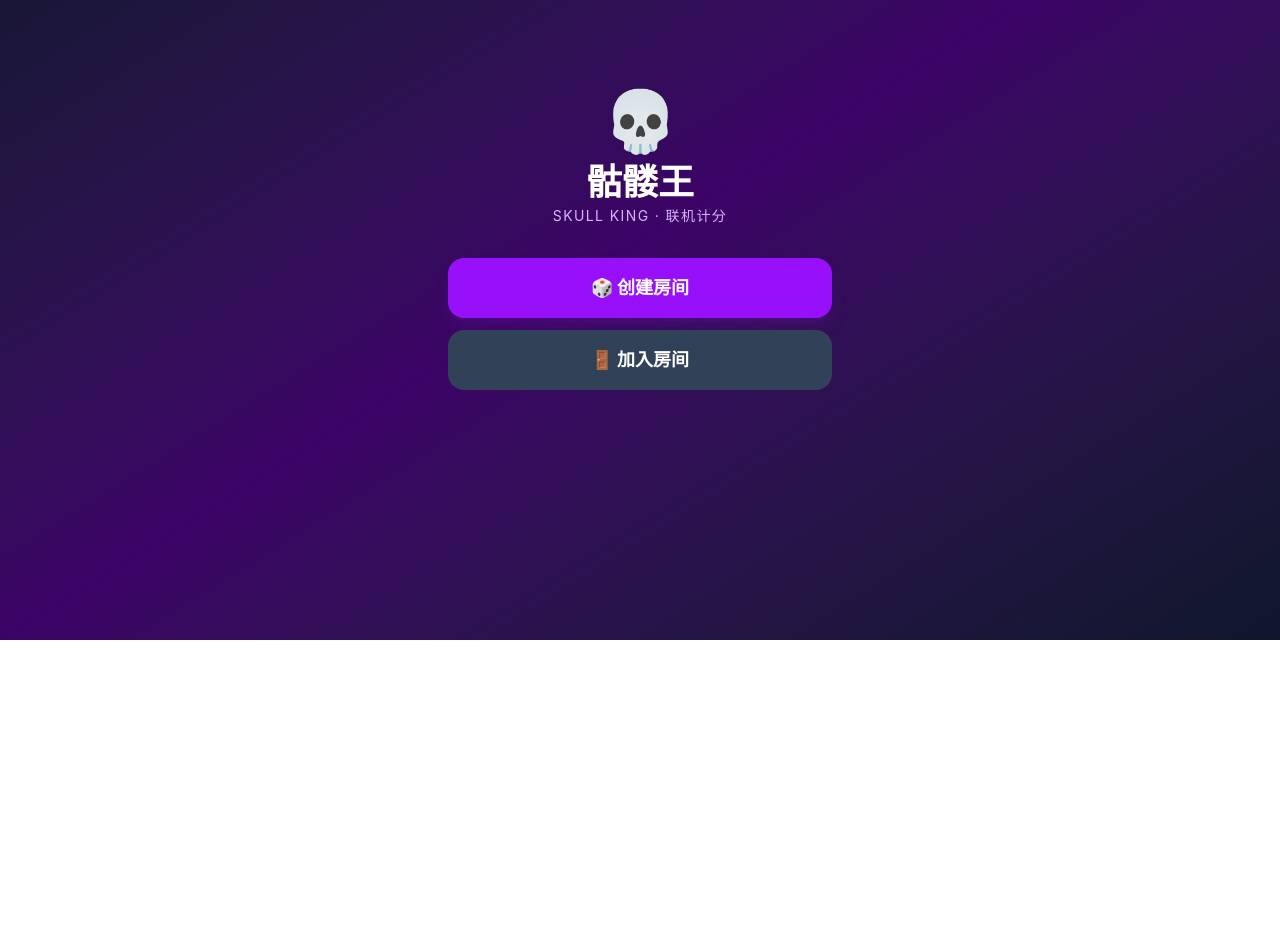
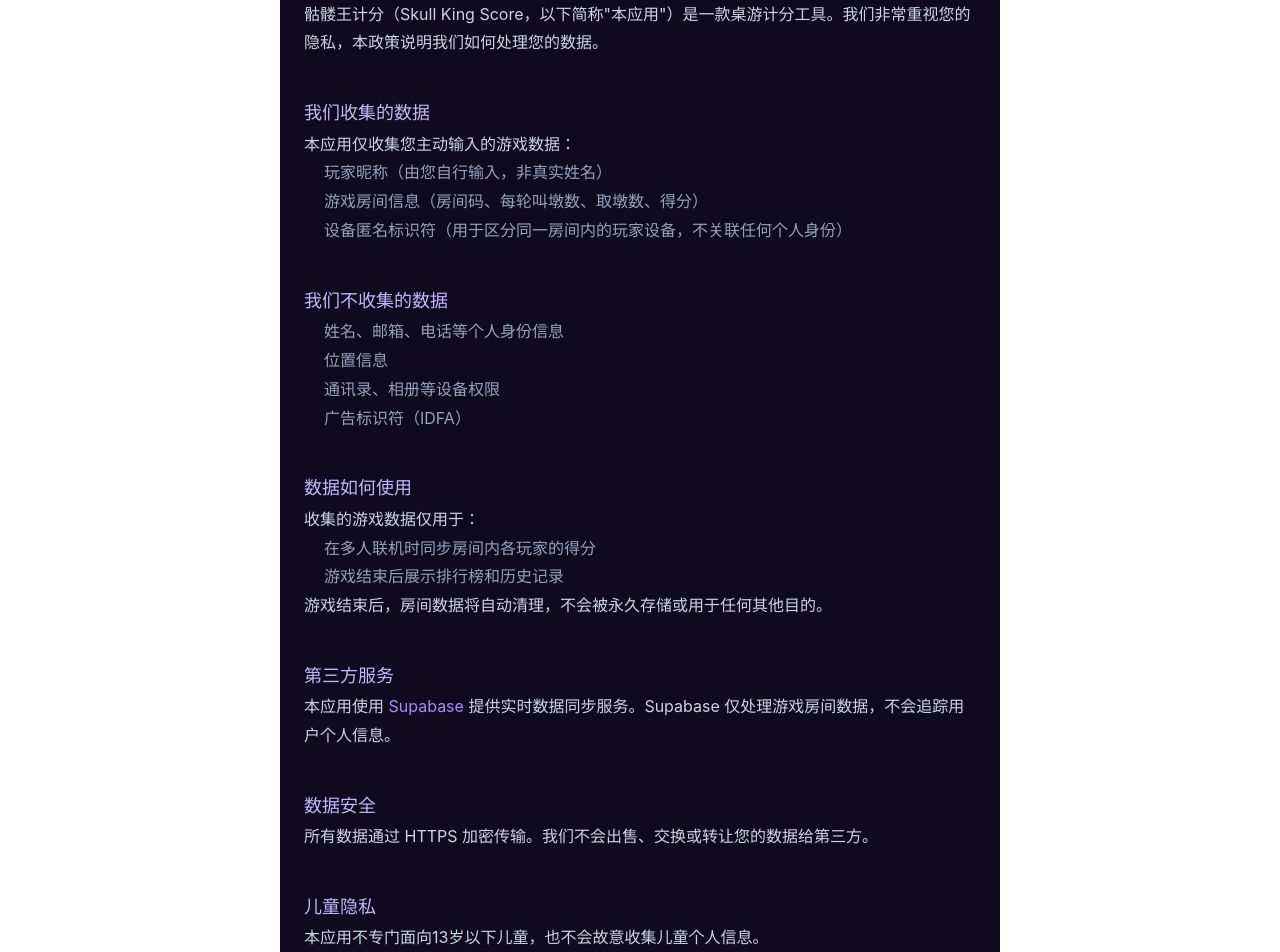
Before and after one commit to Viwilla/Skeleton-King, a React (Vite) app: page /privacy in a window 1280 px wide. Shown: the part 160-1112 px from the top of the page. Before the commit the page ends 800 px from the top, so only its background shows below. Built offline with nearby package versions, Linux system fonts and the light colour scheme.

Commit message:
Add /privacy route as React page

```diff
--- /dev/null
+++ b/src/components/Privacy.jsx
@@ -0,0 +1,50 @@
+export default function Privacy() {
+  return (
+    <div style={{
+      fontFamily: '-apple-system, BlinkMacSystemFont, "Segoe UI", sans-serif',
+      maxWidth: 720, margin: '0 auto', padding: '40px 24px 80px',
+      background: '#0f0a1e', color: '#cbd5e1', lineHeight: 1.8, minHeight: '100vh'
+    }}>
+      <h1 style={{ color: '#fff', fontSize: 28, marginBottom: 4 }}>隐私政策</h1>
+      <p style={{ color: '#64748b', fontSize: 14, marginBottom: 40 }}>最后更新：2026年3月30日</p>
+
+      <p>骷髅王计分（Skull King Score，以下简称"本应用"）是一款桌游计分工具。我们非常重视您的隐私，本政策说明我们如何处理您的数据。</p>
+
+      <h2 style={{ color: '#c4b5fd', fontSize: 18, marginTop: 40 }}>我们收集的数据</h2>
+      <p>本应用仅收集您主动输入的游戏数据：</p>
+      <ul style={{ color: '#94a3b8', paddingLeft: 20 }}>
+        <li>玩家昵称（由您自行输入，非真实姓名）</li>
+        <li>游戏房间信息（房间码、每轮叫墩数、取墩数、得分）</li>
+        <li>设备匿名标识符（用于区分同一房间内的玩家设备，不关联任何个人身份）</li>
+      </ul>
+
+      <h2 style={{ color: '#c4b5fd', fontSize: 18, marginTop: 40 }}>我们不收集的数据</h2>
+      <ul style={{ color: '#94a3b8', paddingLeft: 20 }}>
+        <li>姓名、邮箱、电话等个人身份信息</li>
+        <li>位置信息</li>
+        <li>通讯录、相册等设备权限</li>
+        <li>广告标识符（IDFA）</li>
+      </ul>
+
+      <h2 style={{ color: '#c4b5fd', fontSize: 18, marginTop: 40 }}>数据如何使用</h2>
+      <p>收集的游戏数据仅用于：</p>
+      <ul style={{ color: '#94a3b8', paddingLeft: 20 }}>
+        <li>在多人联机时同步房间内各玩家的得分</li>
+        <li>游戏结束后展示排行榜和历史记录</li>
+      </ul>
+      <p>游戏结束后，房间数据将自动清理，不会被永久存储或用于任何其他目的。</p>
+
+      <h2 style={{ color: '#c4b5fd', fontSize: 18, marginTop: 40 }}>第三方服务</h2>
+      <p>本应用使用 <a href="https://supabase.com/privacy" style={{ color: '#a78bfa' }}>Supabase</a> 提供实时数据同步服务。Supabase 仅处理游戏房间数据，不会追踪用户个人信息。</p>
+
+      <h2 style={{ color: '#c4b5fd', fontSize: 18, marginTop: 40 }}>数据安全</h2>
+      <p>所有数据通过 HTTPS 加密传输。我们不会出售、交换或转让您的数据给第三方。</p>
+
+      <h2 style={{ color: '#c4b5fd', fontSize: 18, marginTop: 40 }}>儿童隐私</h2>
+      <p>本应用不专门面向13岁以下儿童，也不会故意收集儿童个人信息。</p>
+
+      <h2 style={{ color: '#c4b5fd', fontSize: 18, marginTop: 40 }}>联系我们</h2>
+      <p>如有任何隐私相关问题，请通过 App Store 的开发者联系方式与我们联系。</p>
+    </div>
+  )
+}
--- a/src/main.jsx
+++ b/src/main.jsx
@@ -1,7 +1,9 @@
 import { StrictMode, Component } from 'react'
 import { createRoot } from 'react-dom/client'
+import { BrowserRouter, Routes, Route } from 'react-router-dom'
 import './index.css'
 import App from './App.jsx'
+import Privacy from './components/Privacy.jsx'
 
 if ('serviceWorker' in navigator) {
   window.addEventListener('load', () => {
@@ -31,7 +33,12 @@ class ErrorBoundary extends Component {
 createRoot(document.getElementById('root')).render(
   <StrictMode>
     <ErrorBoundary>
-      <App />
+      <BrowserRouter>
+        <Routes>
+          <Route path="/privacy" element={<Privacy />} />
+          <Route path="/*" element={<App />} />
+        </Routes>
+      </BrowserRouter>
     </ErrorBoundary>
   </StrictMode>,
 )
```
Also changed, not shown: vercel.json.
